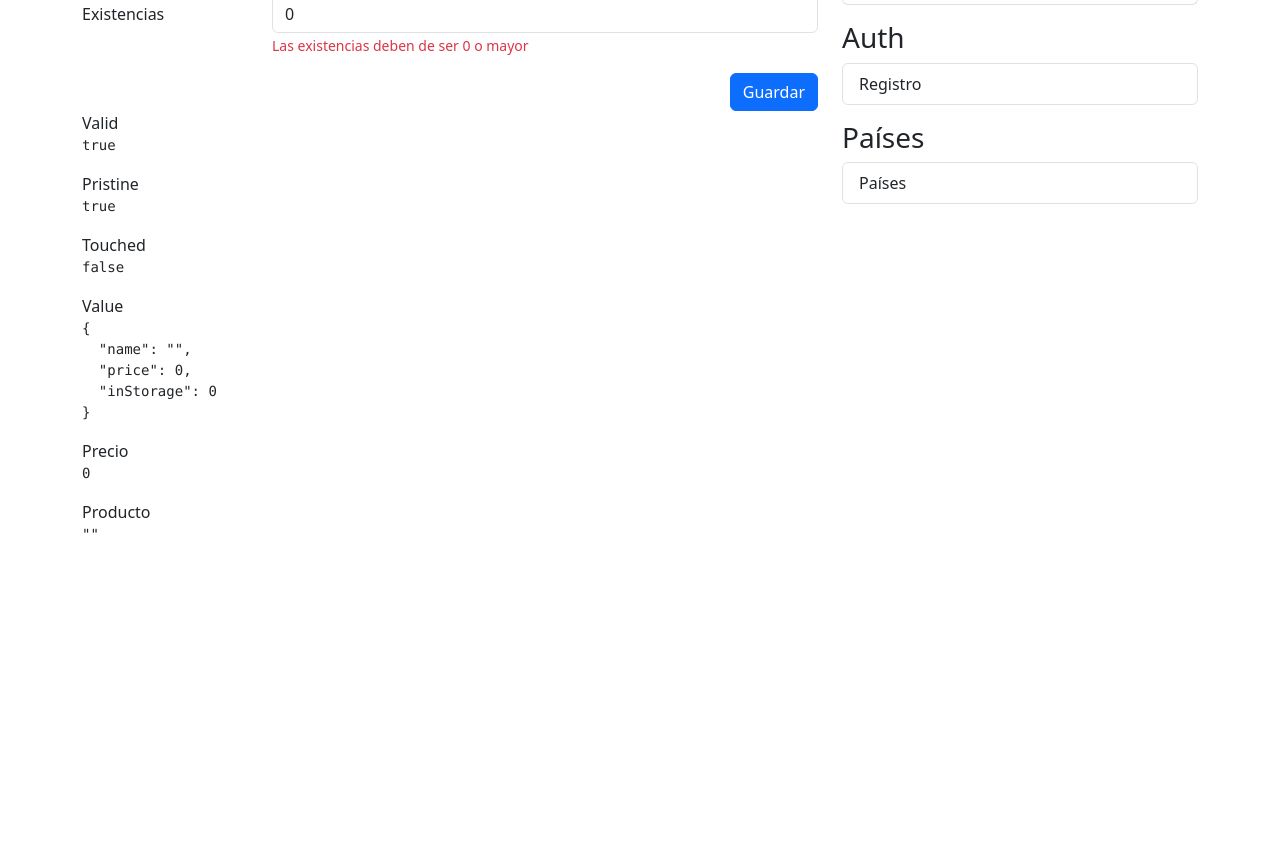
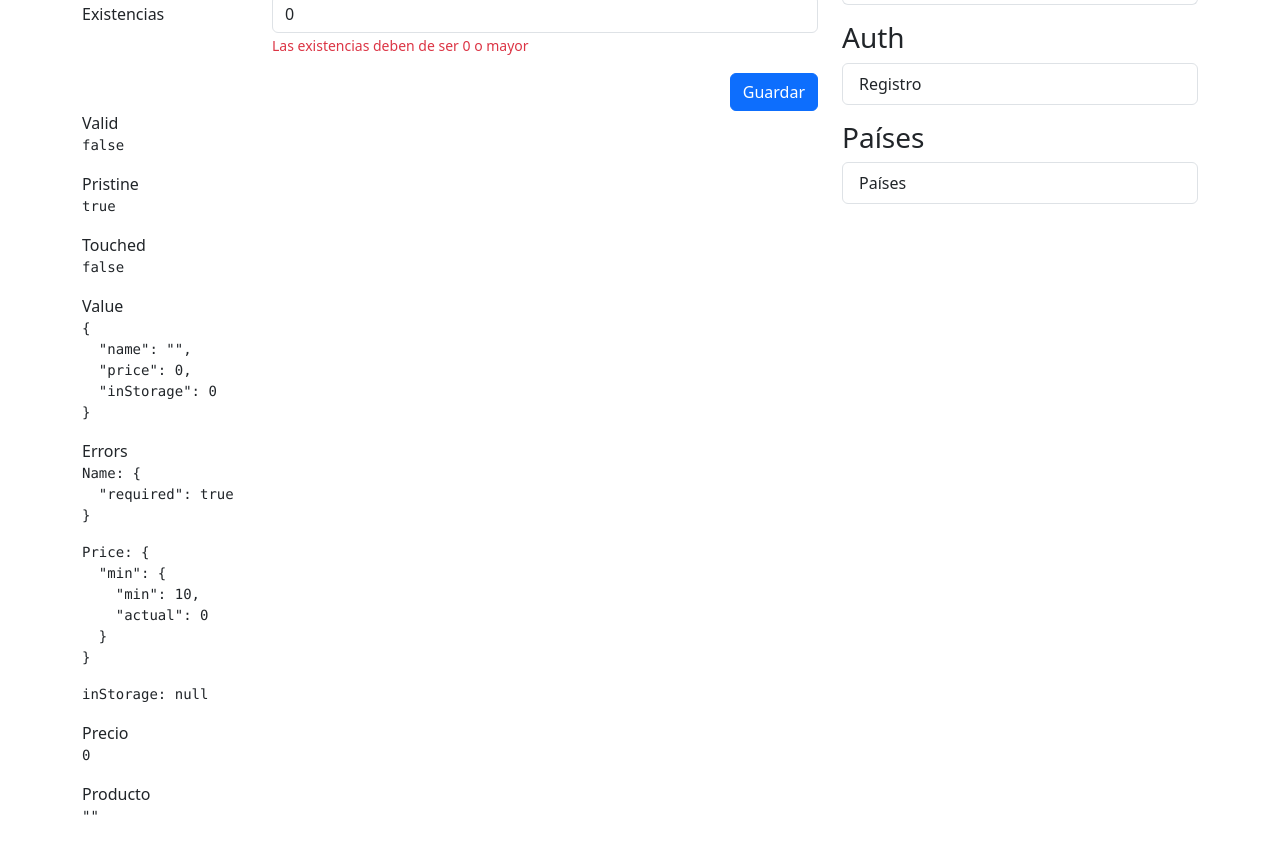
Before and after one commit to Victor-369/06-reactive-forms-app, an Angular app: page /reactive/basic in a window 1280 px wide. Shown: the part 280-1123 px from the top of the page. Before the commit the page ends 841 px from the top, so only its background shows below. Built offline with nearby package versions, Linux system fonts and the light colour scheme.

Commit message:
Examples of validations on inputs from a form.

```diff
--- a/src/app/reactive/pages/basic-page/basic-page.component.html
+++ b/src/app/reactive/pages/basic-page/basic-page.component.html
@@ -75,6 +75,11 @@
         <span>Value</span>
         <pre>{{ myForm.value | json }}</pre>
 
+        <span>Errors</span>
+        <pre>Name: {{ myForm.controls["name"].errors | json }}</pre>
+        <pre>Price: {{ myForm.controls["price"].errors | json }}</pre>
+        <pre>inStorage: {{ myForm.controls["inStorage"].errors | json }}</pre>
+
         <span>Precio</span>
         <!-- Formulacio dinámico: myForm.controls['price'] -->
         <pre>{{ myForm.controls.price.value | json }}</pre>
--- a/src/app/reactive/pages/basic-page/basic-page.component.ts
+++ b/src/app/reactive/pages/basic-page/basic-page.component.ts
@@ -1,12 +1,12 @@
 import { JsonPipe } from '@angular/common';
-import { Component } from '@angular/core';
-import { FormControl, FormGroup, ReactiveFormsModule } from '@angular/forms';
+import { Component, inject } from '@angular/core';
+import { FormBuilder, FormControl, FormGroup, ReactiveFormsModule, Validators } from '@angular/forms';
 
 @Component({
   selector: 'app-basic-page',
   imports: [
     JsonPipe,
-    ReactiveFormsModule
+    ReactiveFormsModule,
   ],
   templateUrl: './basic-page.component.html',
 })
@@ -14,14 +14,20 @@ export class BasicPageComponent {
   // Formulario reactivo
 
   //Forma tradicional
-  myForm = new FormGroup({
-    name: new FormControl(''),
-    price: new FormControl(0),
-    inStorage: new FormControl(0),
+  // myForm = new FormGroup({
+  //   name: new FormControl('', [], []),
+  //   price: new FormControl(0),
+  //   inStorage: new FormControl(0),
+  // });
+
+
+  // Forma recomendada (form builder)
+  private fb = inject(FormBuilder);
+
+  myForm = this.fb.group({
+    name: ['', [Validators.required, Validators.minLength(3)]],
+    price: [0, [Validators.required, Validators.min(10)]],
+    inStorage: [0, [Validators.required, Validators.min(0)]],
   });
 
-
-  // Forma recomendada
-
-
 }
```
